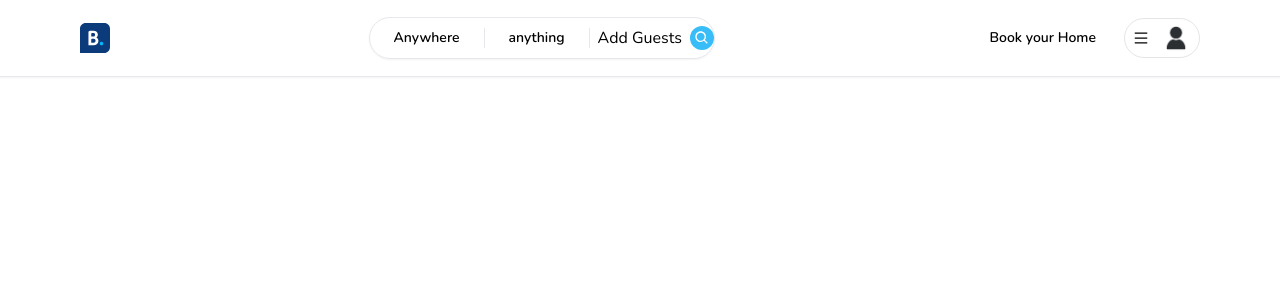
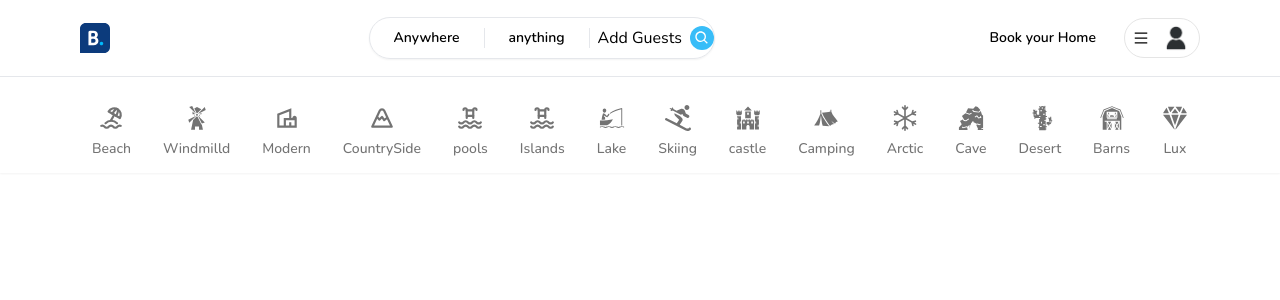
Before and after one commit to nepalankit/..., a Next.js app: page / in a window 1280 px wide. Shown: the top 300 px of the page. Built offline with nearby package versions, Linux system fonts and the light colour scheme; no server answers.

Commit message:
categories

```diff
--- /dev/null
+++ b/app/components/Categories.tsx
@@ -0,0 +1,133 @@
+"use client";
+import React from "react";
+import Wrapper from "./Wrapper";
+import { IoDiamond } from "react-icons/io5";
+import { BsSnow } from "react-icons/bs";
+import { FaSkiing } from "react-icons/fa";
+import { TbBeach, TbMountain, TbPool } from "react-icons/tb";
+import {
+  GiBarn,
+  GiBoatFishing,
+  GiCactus,
+  GiCampingTent,
+  GiCastle,
+  GiCaveEntrance,
+  GiWindmill,
+} from "react-icons/gi";
+import { MdOutlineVilla } from "react-icons/md";
+import CategoryBox from "./CategoryBox";
+import { usePathname, useSearchParams } from "next/navigation";
+
+export const categories = [
+  {
+    label: "Beach",
+    icon: TbBeach,
+    description: "This property is close to the beach",
+  },
+  {
+    label: "Windmilld",
+    icon: GiWindmill,
+    description: "This property has windmills!",
+  },
+  {
+    label: "Modern",
+    icon: MdOutlineVilla,
+    description: "This property is modern",
+  },
+  {
+    label: "CountrySide",
+    icon: TbMountain,
+    description: "This property is countryside!",
+  },
+  {
+    label: "pools",
+    icon: TbPool,
+    description: "This property is pool",
+  },
+  {
+    label: "Islands",
+    icon: TbPool,
+    description: "This property is an Island",
+  },
+  {
+    label: "Lake",
+    icon: GiBoatFishing,
+    description: "This property is an lake",
+  },
+  {
+    label: "Skiing",
+    icon: FaSkiing,
+    description: "This property is an skiing",
+  },
+  {
+    label: "castle",
+    icon: GiCastle,
+    description: "This property is an castle",
+  },
+  {
+    label: "Camping",
+    icon: GiCampingTent,
+    description: "This property is an camping",
+  },
+  {
+    label: "Arctic",
+    icon: BsSnow,
+    description: "This property is an camping",
+  },
+  {
+    label: "Cave",
+    icon: GiCaveEntrance,
+    description: "This property is an cave",
+  },
+  {
+    label: "Desert",
+    icon: GiCactus,
+    description: "This property is Desert",
+  },
+  {
+    label: "Barns",
+    icon: GiBarn,
+    description: "This property is Barns",
+  },
+  {
+    label: "Lux",
+    icon: IoDiamond,
+    description: "This property is Lux",
+  },
+];
+
+const Categories = () => {
+  const params = useSearchParams();
+  const category = params?.get("category");
+  const pathname = usePathname();
+
+  const isMainpage = pathname === "/";
+  if (!isMainpage) {
+    return null;
+  }
+  return (
+    <Wrapper>
+      <div
+        className="
+    pt-4
+    flex
+    flex-row
+    items-center
+    justify-between
+    overflow-x-auto
+    "
+      >
+        {categories.map((item) => (
+          <CategoryBox
+            key={item.label}
+            label={item.label}
+            selected={category == item.label}
+            icon={item.icon}
+          />
+        ))}
+      </div>
+    </Wrapper>
+  );
+};
+
+export default Categories;
--- /dev/null
+++ b/app/components/CategoryBox.tsx
@@ -0,0 +1,75 @@
+"use client";
+
+import { useSearchParams } from "next/navigation";
+import { useRouter } from "next/navigation";
+import React, { useCallback } from "react";
+import { IconType } from "react-icons";
+import qs from "query-string";
+interface CategoryBoxProps {
+  icon: IconType;
+  label: string;
+  selected?: boolean;
+}
+const CategoryBox: React.FC<CategoryBoxProps> = ({
+  icon: Icon,
+  label,
+  selected,
+}) => {
+  const router = useRouter();
+  const params = useSearchParams();
+
+  const handleClick = useCallback(() => {
+    let currentQuery = {};
+    if (params) {
+      currentQuery = qs.parse(params.toString());
+    }
+
+    const updatedQuery: any = {
+      ...currentQuery,
+      category: label,
+    };
+
+    //remove category when clicked
+
+    if (params?.get("category") === label) {
+      delete updatedQuery.category;
+    }
+
+    const url = qs.stringifyUrl(
+      {
+        url: "/",
+        query: updatedQuery,
+      },
+      { skipNull: true }
+    );
+
+    router.push(url);
+  }, [label, params, router]);
+  return (
+    <div
+      onClick={handleClick}
+      className={`flex
+    flex-col
+    items-center
+    justify-center
+    gap-2
+    p-3
+    border-b-2
+    hover:text-neutral-800
+    transition
+    cursor-pointer
+    ${selected ? "border-b-neutral-800" : "border-transparent"}
+    ${selected ? "text-neutral-800" : "text-neutral-500"}
+
+
+    `}
+    >
+      <Icon size={26} />
+      <div className="font-medium text-sm">{label}</div>
+
+      {/* description */}
+    </div>
+  );
+};
+
+export default CategoryBox;
--- a/app/components/Navbar.tsx
+++ b/app/components/Navbar.tsx
@@ -4,6 +4,7 @@
 import Logo from "./navbar/Logo";
 import Search from "./navbar/Search";
 import UserMenu from "./navbar/UserMenu";
+import Categories from "./Categories";
 
 interface NavbarProps {
   currentUser?: User | null;
@@ -31,6 +32,7 @@
           </div>
         </Wrapper>
       </div>
+      <Categories />
     </div>
   );
 };
--- a/app/components/navbar/Logo.tsx
+++ b/app/components/navbar/Logo.tsx
@@ -8,6 +8,7 @@
 
   return (
     <Image
+      onClick={() => router.push("/")}
       alt="logo"
       className="hidden md:block cursor-pointer"
       height="30"
--- a/package.json
+++ b/package.json
@@ -16,6 +16,7 @@
     "next": "14.0.3",
     "next-auth": "^4.24.5",
     "prisma": "^5.6.0",
+    "query-string": "^8.1.0",
     "react": "^18",
     "react-dom": "^18",
     "react-hook-form": "^7.48.2",
```
Also changed, not shown: 1 other file (tests, documents, lock files or other folders).
